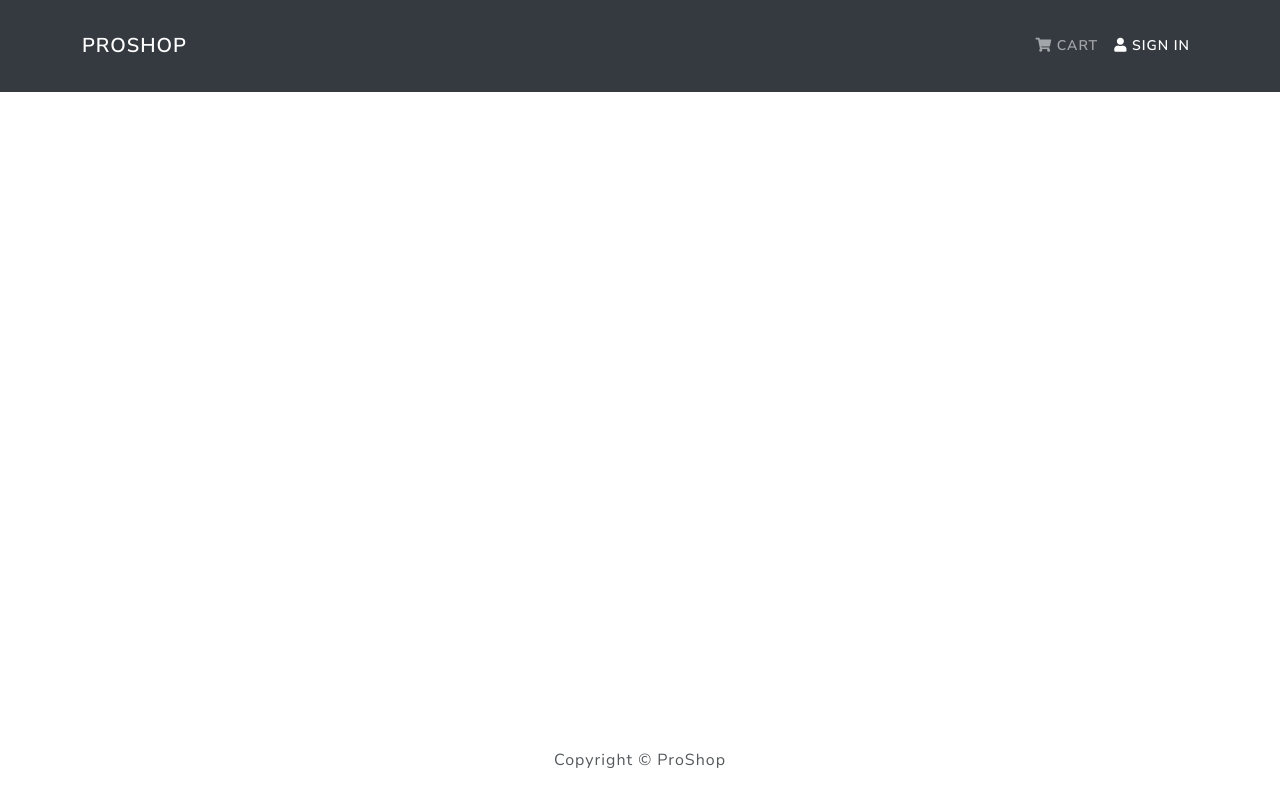
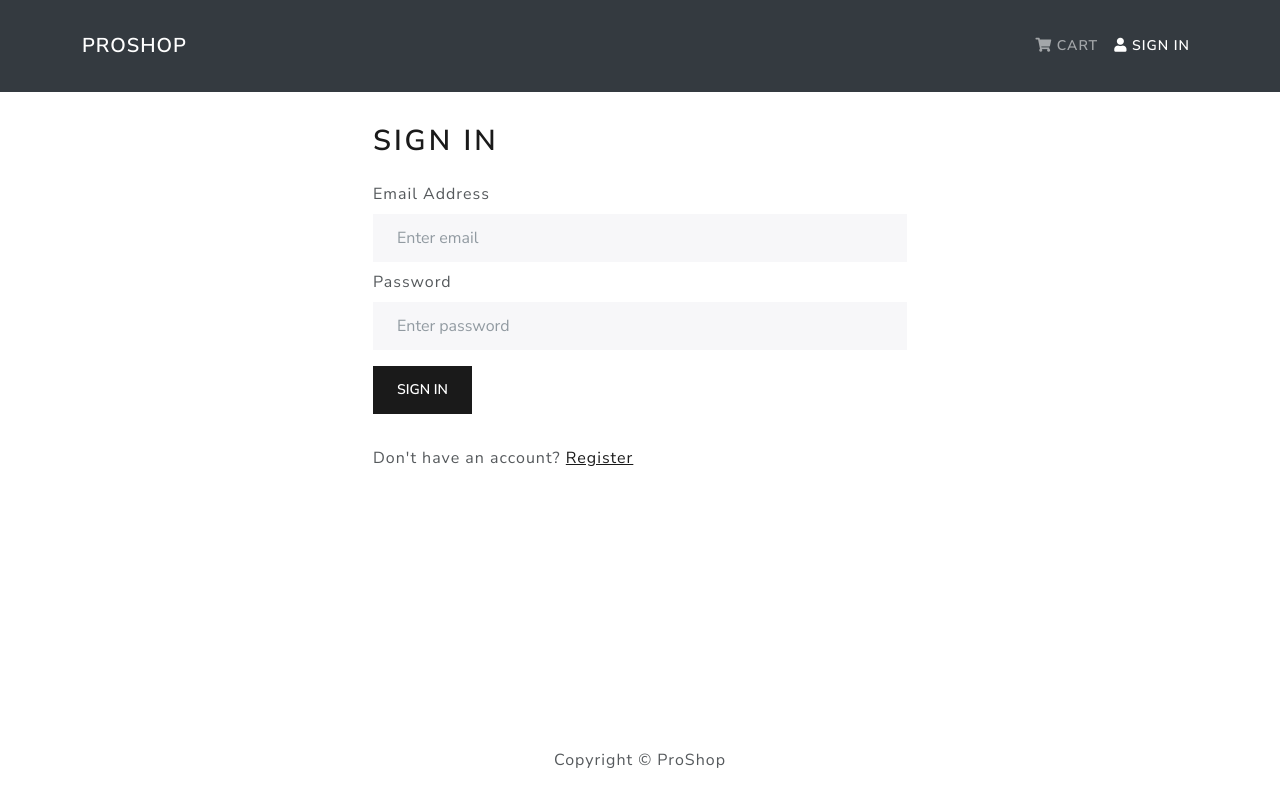
Before and after one commit to matchoo812/react-ecommerce, a React (Create React App) app in the folder frontend/: page /login in a window 1280 px wide. Built offline with nearby package versions, Linux system fonts and the light colour scheme.

Commit message:
add log in screen and functionality

```diff
--- a/frontend/src/App.js
+++ b/frontend/src/App.js
@@ -5,6 +5,7 @@
 import HomePage from './screens/HomePage';
 import ProductDetailPage from './screens/ProductDetailPage';
 import CartPage from './screens/CartPage';
+import LoginPage from './screens/LoginPage';
 
 export default function App() {
   return (
@@ -13,13 +14,14 @@
       <main className='py-3'>
         <Container>
           <Routes>
-            <Route path='/' element={<HomePage />} exact />
+            <Route path='/login' element={<LoginPage />} />
             <Route path='/product/:id' element={<ProductDetailPage />} />
             {/* use empty string in subpath to indicate an optional parameter */}
             <Route path='/cart'>
               <Route path=':id' element={<CartPage />} />
               <Route path='' element={<CartPage />} />
             </Route>
+            <Route path='/' element={<HomePage />} exact />
           </Routes>
         </Container>
       </main>
--- /dev/null
+++ b/frontend/src/actions/userActions.js
@@ -0,0 +1,33 @@
+import axios from 'axios';
+import {
+  USER_LOGIN_FAIL,
+  USER_LOGIN_REQUEST,
+  USER_LOGIN_SUCCESS,
+} from '../constants/userConstants';
+
+export const loginUser = (email, password) => async (dispatch) => {
+  try {
+    dispatch({
+      type: USER_LOGIN_REQUEST,
+    });
+
+    const config = {
+      headers: {
+        'Content-type': 'application/json',
+      },
+    };
+
+    const { data } = await axios.post('/api/users/login', { email, password }, config);
+    dispatch({ type: USER_LOGIN_SUCCESS, payload: data });
+
+    localStorage.setItem('userInfo', JSON.stringify(data));
+  } catch (error) {
+    dispatch({
+      type: USER_LOGIN_FAIL,
+      payload:
+        error.response && error.response.data.message
+          ? error.response.data.message
+          : error.message,
+    });
+  }
+};
--- /dev/null
+++ b/frontend/src/components/FormContainer.js
@@ -0,0 +1,13 @@
+import { Container, Row, Col } from 'react-bootstrap';
+
+export default function FormContainer({ children }) {
+  return (
+    <Container>
+      <Row className='justify-content-md-center'>
+        <Col xs={12} md={6}>
+          {children}
+        </Col>
+      </Row>
+    </Container>
+  );
+}
--- /dev/null
+++ b/frontend/src/constants/userConstants.js
@@ -0,0 +1,4 @@
+export const USER_LOGIN_REQUEST = 'USER_LOGIN_REQUEST';
+export const USER_LOGIN_SUCCESS = 'USER_LOGIN_SUCCESS';
+export const USER_LOGIN_FAIL = 'USER_LOGIN_FAIL';
+export const USER_LOGOUT = 'USER_LOGOUT';
--- /dev/null
+++ b/frontend/src/reducers/userReducers.js
@@ -0,0 +1,21 @@
+import {
+  USER_LOGIN_REQUEST,
+  USER_LOGIN_SUCCESS,
+  USER_LOGIN_FAIL,
+  USER_LOGOUT,
+} from '../constants/userConstants';
+
+export const userLoginReducer = (state = {}, action) => {
+  switch (action.type) {
+    case USER_LOGIN_REQUEST:
+      return { loading: true };
+    case USER_LOGIN_SUCCESS:
+      return { loading: false, userInfo: action.payload };
+    case USER_LOGIN_FAIL:
+      return { loading: false, error: action.payload };
+    case USER_LOGOUT:
+      return {};
+    default:
+      return state;
+  }
+};
--- a/frontend/src/screens/CartPage.js
+++ b/frontend/src/screens/CartPage.js
@@ -26,7 +26,7 @@
   };
 
   const handleCheckout = () => {
-    console.log('Buying stuff!');
+    // console.log('Buying stuff!');
     navigate('/login?redirect=shipping');
   };
 
--- /dev/null
+++ b/frontend/src/screens/LoginPage.js
@@ -0,0 +1,75 @@
+import { useState, useEffect } from 'react';
+import { Link, useSearchParams, useNavigate } from 'react-router-dom';
+import { Form, Button, Row, Col } from 'react-bootstrap';
+import { useDispatch, useSelector } from 'react-redux';
+import { loginUser } from '../actions/userActions';
+import Message from '../components/Message';
+import Loader from '../components/Loader';
+import FormContainer from '../components/FormContainer';
+
+export default function LoginPage() {
+  const [email, setEmail] = useState('');
+  const [password, setPassword] = useState('');
+
+  const navigate = useNavigate();
+  const dispatch = useDispatch();
+  const userLogin = useSelector((state) => state.userLogin);
+  const { loading, error, userInfo } = userLogin;
+
+  // get redirect value from params if it exists; otherwise assign '/' value
+  const [searchParams] = useSearchParams();
+  const redirect = searchParams.get('redirect') || '/';
+  // const { search } = useLocation();
+  // const redirect = new URLSearchParams(search).get('redirect');
+
+  useEffect(() => {
+    if (userInfo) {
+      navigate(redirect);
+    }
+  }, [navigate, redirect, userInfo]);
+
+  const handleSubmit = (e) => {
+    e.preventDefault();
+    dispatch(loginUser(email, password));
+  };
+
+  return (
+    <FormContainer>
+      <h1>Sign In</h1>
+      {error && <Message variant='danger'>{error}</Message>}
+      {loading && <Loader />}
+      <Form onSubmit={handleSubmit}>
+        <Form.Group controlId='email'>
+          <Form.Label>Email Address</Form.Label>
+          <Form.Control
+            type='email'
+            placeholder='Enter email'
+            value={email}
+            onChange={(e) => setEmail(e.target.value)}></Form.Control>
+        </Form.Group>
+
+        <Form.Group controlId='password'>
+          <Form.Label className='my-2'>Password</Form.Label>
+          <Form.Control
+            type='password'
+            placeholder='Enter password'
+            value={password}
+            onChange={(e) => setPassword(e.target.value)}></Form.Control>
+        </Form.Group>
+
+        <Button type='submit' variant='primary' className='my-3'>
+          Sign In
+        </Button>
+      </Form>
+
+      <Row className='py-3'>
+        <Col>
+          Don't have an account?{' '}
+          <Link to={redirect ? `/register?redirect=${redirect}` : '/register'}>
+            Register
+          </Link>
+        </Col>
+      </Row>
+    </FormContainer>
+  );
+}
--- a/frontend/src/store.js
+++ b/frontend/src/store.js
@@ -3,18 +3,25 @@
 import { composeWithDevTools } from 'redux-devtools-extension';
 import { productListReducer, productDetailsReducer } from './reducers/productReducers';
 import { cartReducer } from './reducers/cartReducers';
+import { userLoginReducer } from './reducers/userReducers';
 
 const reducer = combineReducers({
   productList: productListReducer,
   productDetails: productDetailsReducer,
   cart: cartReducer,
+  userLogin: userLoginReducer,
 });
 
 const cartItemsFromStorage = localStorage.getItem('cartItems')
   ? JSON.parse(localStorage.getItem('cartItems'))
   : [];
+const userInfoFromStorage = localStorage.getItem('userInfo')
+  ? JSON.parse(localStorage.getItem('userInfo'))
+  : null;
+
 const initialState = {
   cart: { cartItems: cartItemsFromStorage },
+  userLogin: { userInfo: userInfoFromStorage },
 };
 const middleware = [thunk];
 
```
